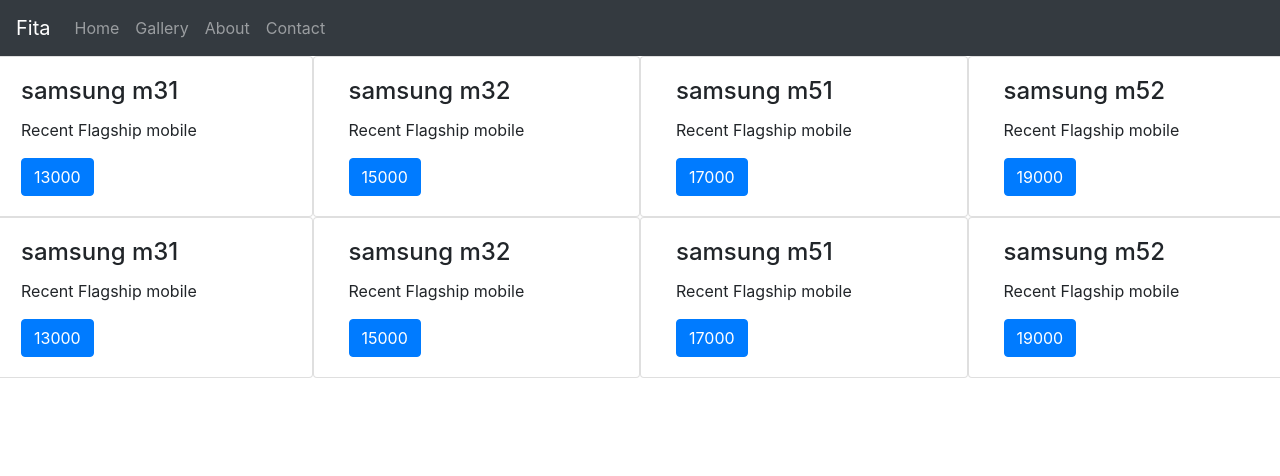
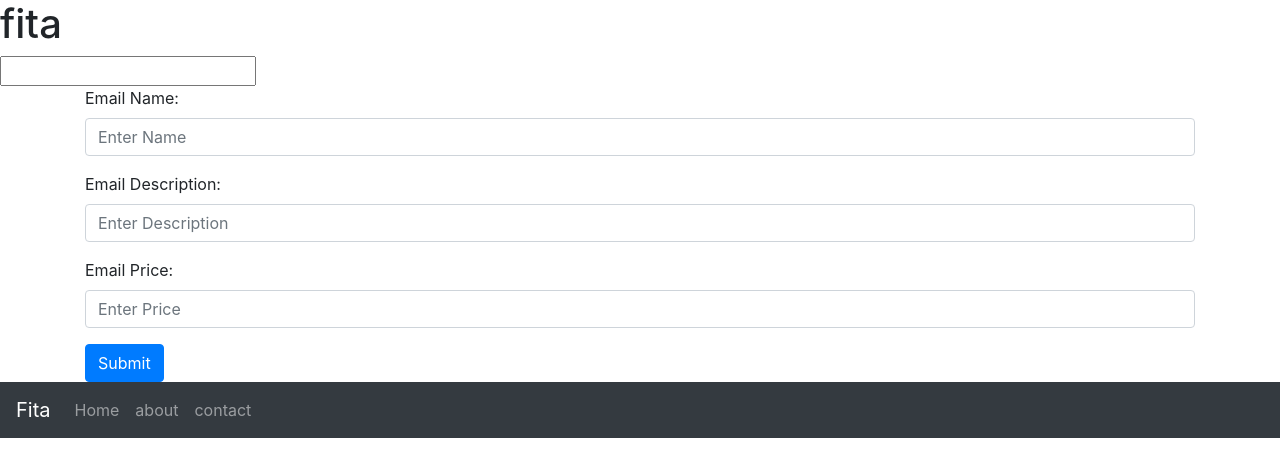
Before and after one commit to miismail007/sampleReactJaganFita, a React (Create React App) app: page / in a window 1280 px wide. Shown: the top 476 px of the page. Built offline with nearby package versions, Linux system fonts and the light colour scheme.

Commit message:
added state files

```diff
--- a/src/App.js
+++ b/src/App.js
@@ -1,54 +1,21 @@
-import React from 'react'
+import React, { useState } from 'react'
+import Form from './Components/Form-Component/Form'
 import Header from './Components/Header-component/Header'
 import Products from './Components/Product-component/Products'
+import StateExample from './StateExample'
 
 function App() {
-  const menu = ['Home','Gallery',"About","Contact"]
-  var logo = "Fita"
-  const products = [
-    {
-      name : "samsung m31",
-      description : "Recent Flagship mobile",
-      price : "13000"
-    },
-    {
-      name : "samsung m32",
-      description : "Recent Flagship mobile",
-      price : "15000"
-    },
-    {
-      name : "samsung m51",
-      description : "Recent Flagship mobile",
-      price : "17000"
-    },
-    {
-      name : "samsung m52",
-      description : "Recent Flagship mobile",
-      price : "19000"
-    },
-    {
-      name : "samsung m31",
-      description : "Recent Flagship mobile",
-      price : "13000"
-    },
-    {
-      name : "samsung m32",
-      description : "Recent Flagship mobile",
-      price : "15000"
-    },
-    {
-      name : "samsung m51",
-      description : "Recent Flagship mobile",
-      price : "17000"
-    },
-    {
-      name : "samsung m52",
-      description : "Recent Flagship mobile",
-      price : "19000"
-    }
-  ]
+  const [ logo , setlogo ] = useState("Fita")
+  const [ menu , setMenu ] = useState(["Home" , "about" , "contact"])
+  const [ products , setProducts ] = useState([])
+
+  const setProductToState = (obj) => {
+    setProducts([...products,obj])
+  }
   return (
     <div>
+      <StateExample/>
+      <Form setProductToState={setProductToState}/>
       <Header menu={menu} logo={logo}/>
       <Products products={products}/>
     </div>
--- /dev/null
+++ b/src/Components/Form-Component/Form.js
@@ -0,0 +1,41 @@
+import React, { useState } from 'react'
+
+function Form(props) {
+    const [name , setname ] = useState("")
+    const [description , setdescription ] = useState("")
+    const [price , setprice ] = useState("")
+    return (
+        <div className="container">
+                <div class="form-group">
+                    <label for="email">Email Name:</label>
+                    <input type="text" class="form-control" placeholder="Enter Name" id="email" onChange={
+                        (text)=>{ setname(text.target.value) }
+                    }/>
+                </div>
+                <div class="form-group">
+                    <label for="email">Email Description:</label>
+                    <input type="text" class="form-control" placeholder="Enter Description" id="email" onChange={
+                        (text)=>{ setdescription(text.target.value) }
+                    }/>
+                </div>
+                <div class="form-group">
+                    <label for="email">Email Price:</label>
+                    <input type="text" class="form-control" placeholder="Enter Price" id="email" onChange={
+                        (text)=>{ setprice(text.target.value) }
+                    }/>
+                </div>
+                <button type="submit" class="btn btn-primary" onClick={
+                    ()=>{
+                        let obj = {}
+                        obj.id = Math.floor(Math.random() * 100)
+                        obj.name = name
+                        obj.description = description
+                        obj.price = price
+                        props.setProductToState(obj)
+                    }
+                }>Submit</button>
+        </div>
+    )
+}
+
+export default Form
--- a/src/Components/Product-component/ProductItem.js
+++ b/src/Components/Product-component/ProductItem.js
@@ -6,6 +6,7 @@
             <div class="card-body">
             <h4 class="card-title">{props.productItemData.name}</h4>
             <p class="card-text">{props.productItemData.description}</p>
+            <p class="card-text">{props.productItemData.id}</p>
             <a href="#" class="btn btn-primary">{props.productItemData.price}</a>
             </div>
         </div>
--- /dev/null
+++ b/src/StateExample.js
@@ -0,0 +1,17 @@
+import React , { useState } from 'react'
+
+function StateExample() {
+    const [ logo , setlogo ] = useState("fita")
+  return (
+    <div>
+      <h1>{logo}</h1>
+      <input type="text" onChange={
+        (text)=>{
+          setlogo(text.target.value)
+        }
+      }/>
+    </div>
+  )
+}
+
+export default StateExample
```
